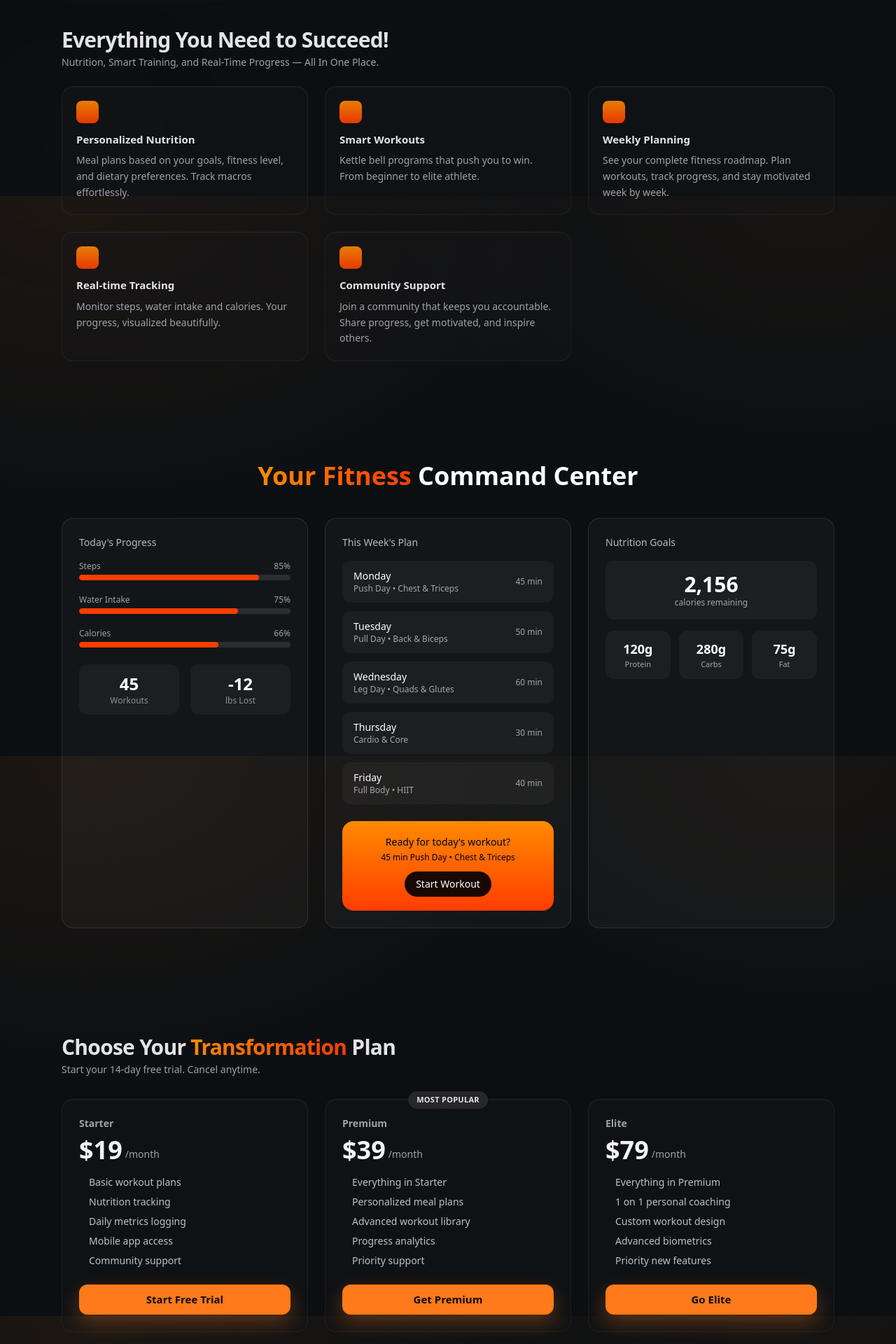
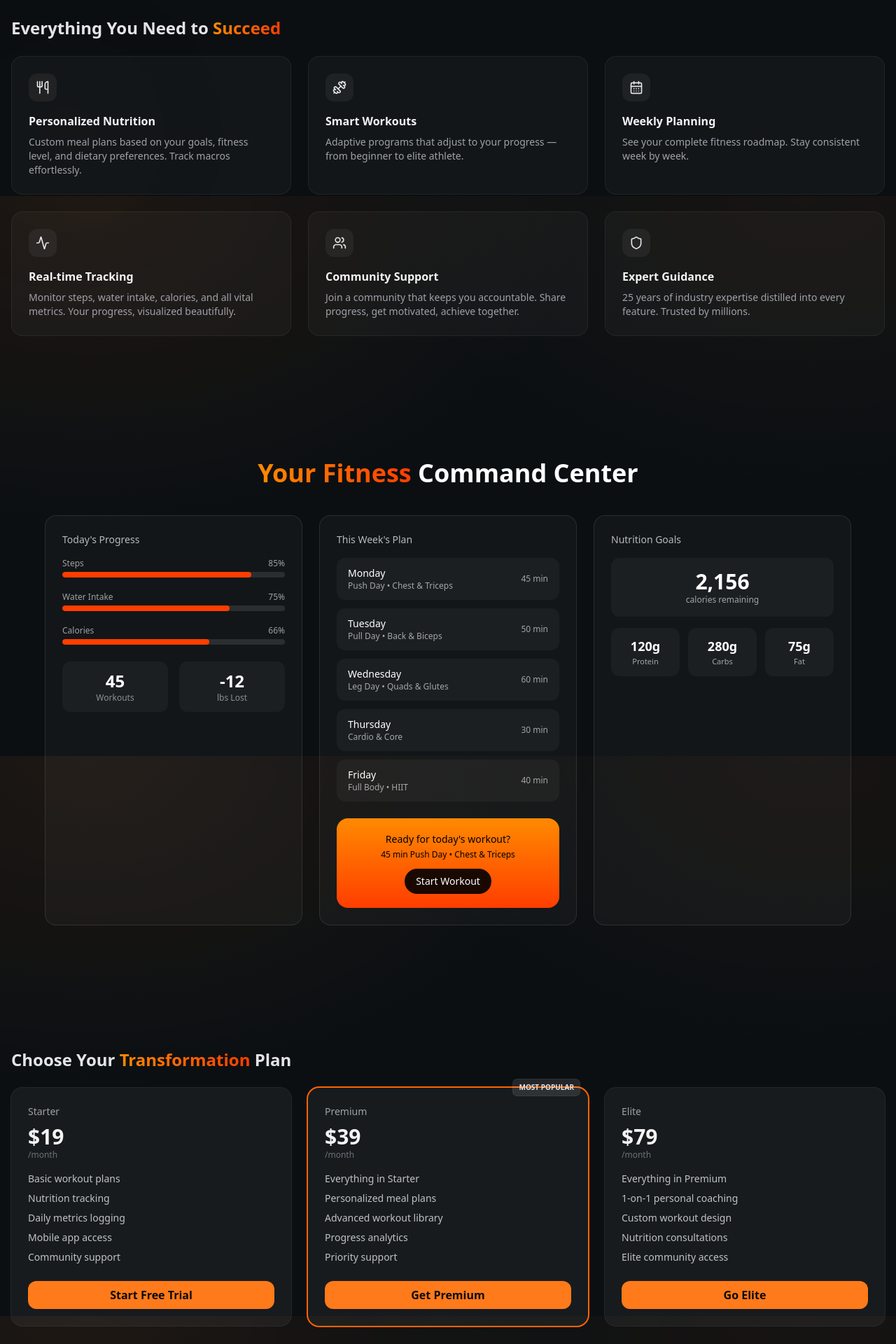
Before and after one commit to GrindFit/grindfit-webapp, a Next.js app: page / in a window 1280 px wide. Shown: the part 520-2440 px from the top of the page at 70% size. Built offline with nearby package versions, Linux system fonts and the light colour scheme.

Commit message:
Update index.jsx

```diff
--- a/pages/index.jsx
+++ b/pages/index.jsx
@@ -1,219 +1,245 @@
 // pages/index.jsx
-import Head from "next/head";
+import Link from "next/link";
 import CommandCenter from "../components/CommandCenter";
-
-const features = [
-  {
-    title: "Personalized Nutrition",
-    desc:
-      "Meal plans based on your goals, fitness level, and dietary preferences. Track macros effortlessly.",
-  },
-  {
-    title: "Smart Workouts",
-    desc:
-      "Kettle bell programs that push you to win. From beginner to elite athlete.",
-  },
-  {
-    title: "Weekly Planning",
-    desc:
-      "See your complete fitness roadmap. Plan workouts, track progress, and stay motivated week by week.",
-  },
-  {
-    title: "Real-time Tracking",
-    desc:
-      "Monitor steps, water intake and calories. Your progress, visualized beautifully.",
-  },
-  {
-    title: "Community Support",
-    desc:
-      "Join a community that keeps you accountable. Share progress, get motivated, and inspire others.",
-  },
-];
-
-const plans = [
-  {
-    name: "Starter",
-    price: "$19",
-    period: "/month",
-    features: [
-      "Basic workout plans",
-      "Nutrition tracking",
-      "Daily metrics logging",
-      "Mobile app access",
-      "Community support",
-    ],
-    cta: "Start Free Trial",
-  },
-  {
-    name: "Premium",
-    price: "$39",
-    period: "/month",
-    highlight: "MOST POPULAR",
-    features: [
-      "Everything in Starter",
-      "Personalized meal plans",
-      "Advanced workout library",
-      "Progress analytics",
-      "Priority support",
-    ],
-    cta: "Get Premium",
-  },
-  {
-    name: "Elite",
-    price: "$79",
-    period: "/month",
-    features: [
-      "Everything in Premium",
-      "1 on 1 personal coaching",
-      "Custom workout design",
-      "Advanced biometrics",
-      "Priority new features",
-    ],
-    cta: "Go Elite",
-  },
-];
+import {
+  Utensils,
+  Dumbbell,
+  CalendarDays,
+  Activity,
+  Users,
+  Shield,
+} from "lucide-react";
 
 export default function Home() {
   return (
-    <>
-      <Head>
-        <title>GrindFit — Train Hard. Think Sharp. Live Unstoppable.</title>
-        <meta
-          name="description"
-          content="A psychology-driven fitness system that upgrades your body, mind, and lifestyle."
-        />
-      </Head>
-
-      <main className="relative min-h-screen overflow-hidden bg-[var(--gf-bg)] text-zinc-200">
-        {/* top-right warm orange bloom */}
+    <main className="min-h-screen relative">
+      {/* ====================== HERO ====================== */}
+      <section className="relative overflow-hidden">
+        {/* subtle top-right orange bloom (already styled in globals) */}
+        <div aria-hidden className="pointer-events-none absolute -top-40 right-[-8rem] hidden md:block">
           <div
-          aria-hidden
-          className="pointer-events-none absolute -top-48 right-[-18rem] h-[32rem] w-[32rem] rounded-full"
+            className="radial-gradient"
             style={{
-            background:
-              "radial-gradient(closest-side, rgba(255,129,0,.28), rgba(255,123,0,.12), transparent 60%)",
-            filter: "blur(28px)",
+              width: 480,
+              height: 480,
+              borderRadius: "50%",
+              filter: "blur(70px)",
             }}
           />
+        </div>
 
-        {/* Hero */}
-        <section className="relative z-10 mx-auto max-w-6xl px-6 pt-24 pb-16 md:pt-28">
-          <h1 className="text-balance text-5xl font-extrabold tracking-tight md:text-6xl lg:text-7xl">
+        <div className="container mx-auto px-4 pt-24 pb-16 md:pt-28 md:pb-24">
+          <div className="max-w-3xl">
+            <h1 className="text-4xl md:text-6xl font-extrabold leading-tight tracking-tight text-zinc-100">
               Train Hard.
               <br />
               Think Sharp.
               <br />
-            <span className="gf-gradient-text">Live Unstoppable</span>
+              Live{" "}
+              <span className="gf-gradient-text inline-block">
+                Unstoppable
+              </span>
+              .
             </h1>
 
-          <p className="mt-6 max-w-2xl text-lg text-zinc-300/90">
-            A kettle bell driven fitness system that upgrades your body, mind,
+            <p className="mt-5 text-zinc-300/80 max-w-2xl">
+              A psychology-driven fitness system that upgrades your body, mind,
               and lifestyle. Built to win.
             </p>
 
-          <div className="mt-10">
-            <a
+            <div className="mt-10 flex flex-wrap items-center gap-3">
+              <Link
                 href="#pricing"
-              className="inline-flex items-center rounded-xl bg-[var(--gf-btn)] px-5 py-3 text-[15px] font-semibold text-zinc-950 shadow-[0_8px_24px_rgba(255,120,24,0.35)] transition-transform hover:scale-[1.02] active:scale-[0.99]"
+                className="inline-flex items-center justify-center rounded-xl px-5 py-3 font-semibold text-zinc-950 shadow-sm transition hover:brightness-110"
+                style={{ background: "var(--gf-btn)" }}
               >
                 Start Your Transformation
-            </a>
+              </Link>
+
+              <Link
+                href="#watch"
+                className="inline-flex items-center justify-center rounded-xl px-4 py-2 text-sm font-medium text-zinc-200/90 ring-1 ring-inset ring-white/10 hover:bg-white/5"
+              >
+                Watch Preview
+              </Link>
+            </div>
+          </div>
         </div>
       </section>
 
-        {/* Why / FEATURES */}
-        <section id="why" className="relative z-10 mx-auto max-w-6xl px-6 pb-8">
-          <div className="mb-6">
-            <h2 className="text-2xl font-bold tracking-tight md:text-3xl">
-              Everything You Need to Succeed!
+      {/* ====================== FEATURES ====================== */}
+      <section id="why" className="container mx-auto px-4 pb-16 md:pb-24">
+        <h2 className="text-xl md:text-2xl font-bold text-zinc-200 mb-6">
+          Everything You Need to{" "}
+          <span className="gf-gradient-text">Succeed</span>
         </h2>
-            <p className="mt-1 text-sm text-zinc-400">
-              Nutrition, Smart Training, and Real-Time Progress — All In One Place.
+
+        <div className="grid grid-cols-1 md:grid-cols-3 gap-6">
+          {/* 1. Personalized Nutrition */}
+          <div className="gf-feature p-6">
+            <div className="mb-4">
+              <span className="inline-flex h-10 w-10 items-center justify-center rounded-xl bg-white/5">
+                <Utensils className="h-5 w-5 text-zinc-200" />
+              </span>
+            </div>
+            <h3 className="text-zinc-100 font-semibold">Personalized Nutrition</h3>
+            <p className="mt-2 text-sm text-zinc-400">
+              Custom meal plans based on your goals, fitness level, and dietary
+              preferences. Track macros effortlessly.
             </p>
           </div>
 
-          {/* 6 feature cards */}
-          <div className="grid gap-6 md:grid-cols-2 lg:grid-cols-3">
-            {features.map((f) => (
-              <div
-                key={f.title}
-                className="group rounded-2xl border border-white/5 bg-zinc-900/40 p-5 shadow-[inset_0_1px_0_rgba(255,255,255,0.04)] transition-transform duration-200 hover:-translate-y-0.5 hover:shadow-[0_0_0_1px_rgba(255,123,0,0.1),0_18px_38px_-10px_rgba(255,120,24,0.18)]"
-              >
-                <div className="mb-3 h-8 w-8 rounded-lg bg-gradient-to-b from-[var(--gf-orange-start)] to-[var(--gf-orange-end)] opacity-90" />
-                <h3 className="text-[15px] font-semibold">{f.title}</h3>
-                <p className="mt-2 text-sm leading-relaxed text-zinc-400">
-                  {f.desc}
+          {/* 2. Smart Workouts */}
+          <div className="gf-feature p-6">
+            <div className="mb-4">
+              <span className="inline-flex h-10 w-10 items-center justify-center rounded-xl bg-white/5">
+                <Dumbbell className="h-5 w-5 text-zinc-200" />
+              </span>
+            </div>
+            <h3 className="text-zinc-100 font-semibold">Smart Workouts</h3>
+            <p className="mt-2 text-sm text-zinc-400">
+              Adaptive programs that adjust to your progress — from beginner to
+              elite athlete.
             </p>
           </div>
-            ))}
+
+          {/* 3. Weekly Planning */}
+          <div className="gf-feature p-6">
+            <div className="mb-4">
+              <span className="inline-flex h-10 w-10 items-center justify-center rounded-xl bg-white/5">
+                <CalendarDays className="h-5 w-5 text-zinc-200" />
+              </span>
+            </div>
+            <h3 className="text-zinc-100 font-semibold">Weekly Planning</h3>
+            <p className="mt-2 text-sm text-zinc-400">
+              See your complete fitness roadmap. Stay consistent week by week.
+            </p>
+          </div>
+
+          {/* 4. Real-time Tracking */}
+          <div className="gf-feature p-6">
+            <div className="mb-4">
+              <span className="inline-flex h-10 w-10 items-center justify-center rounded-xl bg-white/5">
+                <Activity className="h-5 w-5 text-zinc-200" />
+              </span>
+            </div>
+            <h3 className="text-zinc-100 font-semibold">Real-time Tracking</h3>
+            <p className="mt-2 text-sm text-zinc-400">
+              Monitor steps, water intake, calories, and all vital metrics. Your
+              progress, visualized beautifully.
+            </p>
+          </div>
+
+          {/* 5. Community Support */}
+          <div className="gf-feature p-6">
+            <div className="mb-4">
+              <span className="inline-flex h-10 w-10 items-center justify-center rounded-xl bg-white/5">
+                <Users className="h-5 w-5 text-zinc-200" />
+              </span>
+            </div>
+            <h3 className="text-zinc-100 font-semibold">Community Support</h3>
+            <p className="mt-2 text-sm text-zinc-400">
+              Join a community that keeps you accountable. Share progress, get
+              motivated, achieve together.
+            </p>
+          </div>
+
+          {/* 6. Expert Guidance */}
+          <div className="gf-feature p-6">
+            <div className="mb-4">
+              <span className="inline-flex h-10 w-10 items-center justify-center rounded-xl bg-white/5">
+                <Shield className="h-5 w-5 text-zinc-200" />
+              </span>
+            </div>
+            <h3 className="text-zinc-100 font-semibold">Expert Guidance</h3>
+            <p className="mt-2 text-sm text-zinc-400">
+              25 years of industry expertise distilled into every feature.
+              Trusted by millions.
+            </p>
+          </div>
         </div>
       </section>
 
-        {/* --------------- Command Center (own section) --------------- */}
-        <section aria-labelledby="command-center" className="relative z-10 mx-auto max-w-6xl px-6 py-8">
-          {/* The Command Center component you already have */}
+      {/* ====================== COMMAND CENTER (dashboard teaser) ====================== */}
+      <section id="watch" className="container mx-auto px-4 pb-16 md:pb-24">
+        <h2 className="sr-only">Dashboard preview</h2>
         <CommandCenter />
       </section>
 
-        {/* Pricing */}
-        <section id="pricing" className="relative z-10 mx-auto max-w-6xl px-6 py-10">
-          <div className="mb-8">
-            <h2 className="text-2xl font-bold tracking-tight md:text-3xl">
+      {/* ====================== PRICING ====================== */}
+      <section id="pricing" className="container mx-auto px-4 pb-24">
+        <h2 className="text-xl md:text-2xl font-bold text-zinc-200 mb-6">
           Choose Your <span className="gf-gradient-text">Transformation</span> Plan
         </h2>
-            <p className="mt-1 text-sm text-zinc-400">
-              Start your 14-day free trial. Cancel anytime.
-            </p>
+
+        <div className="grid grid-cols-1 md:grid-cols-3 gap-6">
+          {/* Starter */}
+          <div className="rounded-2xl bg-white/5 ring-1 ring-white/10 p-6">
+            <div className="text-sm text-zinc-400 mb-2">Starter</div>
+            <div className="text-3xl font-extrabold text-zinc-100">$19</div>
+            <div className="text-xs text-zinc-500 mb-4">/month</div>
+            <ul className="space-y-2 text-sm text-zinc-300/90">
+              <li>Basic workout plans</li>
+              <li>Nutrition tracking</li>
+              <li>Daily metrics logging</li>
+              <li>Mobile app access</li>
+              <li>Community support</li>
+            </ul>
+            <Link
+              href="#"
+              className="mt-6 inline-flex w-full items-center justify-center rounded-xl px-4 py-2 font-semibold text-zinc-950 shadow-sm transition hover:brightness-110"
+              style={{ background: "var(--gf-btn)" }}
+            >
+              Start Free Trial
+            </Link>
           </div>
 
-          <div className="grid gap-6 lg:grid-cols-3">
-            {plans.map((plan) => (
-              <div
-                key={plan.name}
-                className="relative rounded-2xl border border-white/5 bg-zinc-900/40 p-6 shadow-[inset_0_1px_0_rgba(255,255,255,0.04)]"
+          {/* Premium */}
+          <div className="rounded-2xl bg-white/5 ring-2 ring-[var(--gf-orange-mid)] p-6 relative">
+            <div className="absolute -top-3 right-3 text-[10px] font-semibold px-2 py-1 rounded-md bg-white/10 ring-1 ring-white/15 text-zinc-200">
+              MOST POPULAR
+            </div>
+            <div className="text-sm text-zinc-400 mb-2">Premium</div>
+            <div className="text-3xl font-extrabold text-zinc-100">$39</div>
+            <div className="text-xs text-zinc-500 mb-4">/month</div>
+            <ul className="space-y-2 text-sm text-zinc-300/90">
+              <li>Everything in Starter</li>
+              <li>Personalized meal plans</li>
+              <li>Advanced workout library</li>
+              <li>Progress analytics</li>
+              <li>Priority support</li>
+            </ul>
+            <Link
+              href="#"
+              className="mt-6 inline-flex w-full items-center justify-center rounded-xl px-4 py-2 font-semibold text-zinc-950 shadow-sm transition hover:brightness-110"
+              style={{ background: "var(--gf-btn)" }}
             >
-                {plan.highlight && (
-                  <div className="absolute -top-3 left-1/2 -translate-x-1/2 rounded-full bg-zinc-800 px-3 py-1 text-[11px] font-semibold tracking-wide text-zinc-200 shadow">
-                    {plan.highlight}
+              Get Premium
+            </Link>
           </div>
-                )}
 
-                <div className="mb-4">
-                  <div className="text-sm font-semibold text-zinc-400">
-                    {plan.name}
-                  </div>
-                  <div className="mt-2 flex items-end gap-1">
-                    <div className="text-4xl font-extrabold text-zinc-100">
-                      {plan.price}
-                    </div>
-                    <div className="pb-1 text-sm text-zinc-400">{plan.period}</div>
+          {/* Elite */}
+          <div className="rounded-2xl bg-white/5 ring-1 ring-white/10 p-6">
+            <div className="text-sm text-zinc-400 mb-2">Elite</div>
+            <div className="text-3xl font-extrabold text-zinc-100">$79</div>
+            <div className="text-xs text-zinc-500 mb-4">/month</div>
+            <ul className="space-y-2 text-sm text-zinc-300/90">
+              <li>Everything in Premium</li>
+              <li>1-on-1 personal coaching</li>
+              <li>Custom workout design</li>
+              <li>Nutrition consultations</li>
+              <li>Elite community access</li>
+            </ul>
+            <Link
+              href="#"
+              className="mt-6 inline-flex w-full items-center justify-center rounded-xl px-4 py-2 font-semibold text-zinc-950 shadow-sm transition hover:brightness-110"
+              style={{ background: "var(--gf-btn)" }}
+            >
+              Go Elite
+            </Link>
           </div>
         </div>
-
-                <ul className="mb-6 space-y-2 text-sm text-zinc-300/90">
-                  {plan.features.map((feat) => (
-                    <li key={feat} className="flex items-start gap-2">
-                      <span className="mt-[6px] inline-block h-[6px] w-[6px] rounded-full bg-[var(--gf-orange-mid)]/90" />
-                      {feat}
-                    </li>
-                  ))}
-                </ul>
-
-                <a
-                  href="#"
-                  className="inline-flex w-full items-center justify-center rounded-xl bg-[var(--gf-btn)] px-4 py-2.5 text-[15px] font-semibold text-zinc-950 shadow-[0_10px_28px_rgba(255,120,24,0.32)] transition-transform hover:scale-[1.02] active:scale-[0.99]"
-                >
-                  {plan.cta}
-                </a>
-              </div>
-            ))}
-          </div>
       </section>
-
-        <footer className="mx-auto max-w-6xl px-6 py-10 text-center text-xs text-zinc-500">
-          © {new Date().getFullYear()} GrindFit
-        </footer>
     </main>
-    </>
   );
 }
```
Lines whose indentation alone changed are shown as unchanged.
